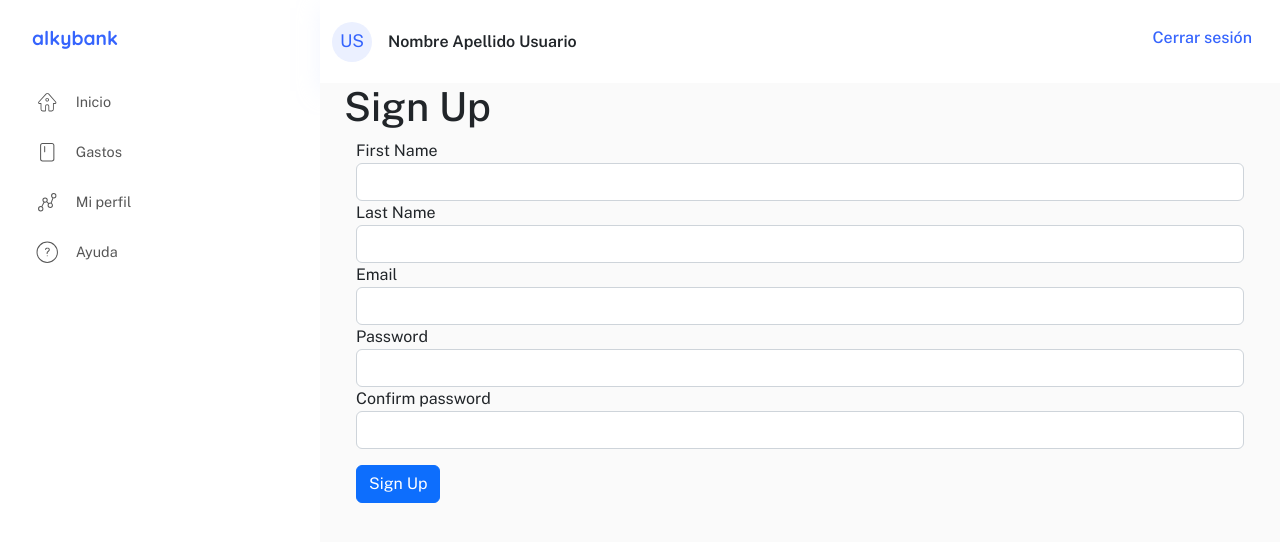
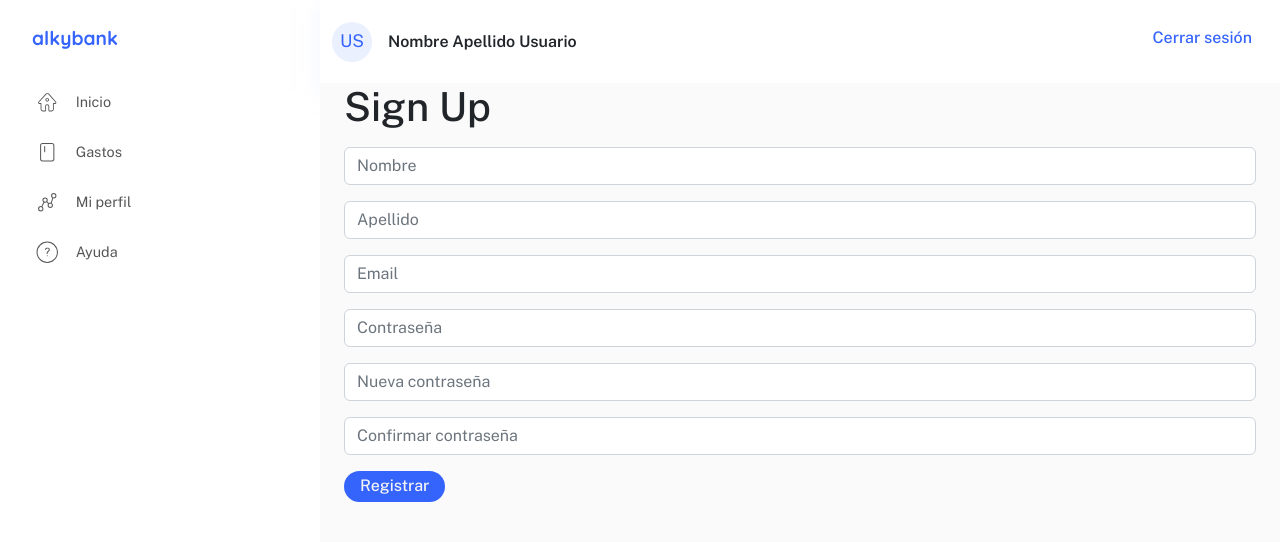
Before and after one commit to ThiagoLopezA/Skill-Up-JS-Front-02, a React app: page /signup in a window 1280 px wide. Shown: the top 542 px of the page. Built offline with nearby package versions, Linux system fonts and the light colour scheme; the HTML template or start-up script is replaced by a standard one.

Commit message:
refactor(forms): user form refactored (#20)

```diff
--- a/package.json
+++ b/package.json
@@ -24,8 +24,8 @@
     "react-loader-spinner": "^5.3.4",
     "react-redux": "^8.0.5",
     "react-router-dom": "^6.4.4",
-    "sweetalert2": "^11.6.15",
     "redux-logger": "^3.0.6",
+    "sweetalert2": "^11.4.8",
     "sweetalert2-react-content": "^5.0.7",
     "yup": "^0.32.11"
   },
--- a/src/Components/Forms/UserForm/UserForm.jsx
+++ b/src/Components/Forms/UserForm/UserForm.jsx
@@ -1,119 +1,62 @@
 import React from "react";
-import { Formik, Form, Field, ErrorMessage } from "formik";
+import { useFormik } from "formik";
+import InputField from "../../InputField/InputField";
+import Button from "../../Button/Button";
 
-export default function UserForm({ initialValues, validationSchema, action }) {
+export default function UserForm({
+  initialValues,
+  validationSchema,
+  onSubmit,
+  action,
+}) {
+  const formik = useFormik({
+    initialValues,
+    validationSchema,
+    onSubmit,
+  });
+  const isRegister = action === "register" ? "password" : "currentPassword";
+  const isRegisterPlaceholder =
+    action === "register" ? "Contraseña" : "Contraseña actual";
+  const isConfirm =
+    action === "register" ? "confirmPassword" : "confirmNewPassword";
+  const isConfirmPlaceholder =
+    action === "register"
+      ? "Confirmar contraseña"
+      : "Confirmar nueva contraseña";
+
   return (
-    <div className="container">
-      <Formik
-        initialValues={initialValues}
-        validationSchema={validationSchema}
-        onSubmit={(values, { setSubmitting }) => {
-            setTimeout(() => {
-              alert(JSON.stringify(values, null, 2));
-              setSubmitting(false);
-            }, 400);
-          }}
-      >
-        {({ isSubmitting }) => (
-          <Form>
-            <div className="form-group">
-              <label htmlFor="firstName">First Name</label>
-              <Field type="text" name="firstName" className="form-control" />
-              <ErrorMessage
-                name="firstName"
-                component="div"
-                className="alert alert-danger"
-              />
-            </div>
-            <div className="form-group">
-              <label htmlFor="lastName">Last Name</label>
-              <Field type="text" name="lastName" className="form-control" />
-              <ErrorMessage
-                name="lastName"
-                component="div"
-                className="alert alert-danger"
-              />
-            </div>
-            <div className="form-group">
-              <label htmlFor="email">Email</label>
-              <Field type="email" name="email" className="form-control" />
-              <ErrorMessage
-                name="email"
-                component="div"
-                className="alert alert-danger"
-              />
-            </div>
-            <div className="form-group">
-              <label
-                htmlFor={action === "register" ? "password" : "currentPassword"}
-              >
-                {action === "register" ? "Password" : "Current password"}
-              </label>
-              <Field
-                type="password"
-                name={action === "register" ? "password" : "currentPassword"}
-                className="form-control"
-              />
-              <ErrorMessage
-                name={action === "register" ? "password" : "currentPassword"}
-                component="div"
-                className="alert alert-danger"
-              />
-            </div>
-            <div className="form-group" style={{display: action==="register" ? 'none' : 'block' }}>
-              <label htmlFor="newPassword">New Password</label>
-              <Field
-                type="password"
-                name="newPassword"
-                className="form-control"
-              />
-              <ErrorMessage
-                name="newPassword"
-                component="div"
-                className="alert alert-danger"
-              />
-            </div>
-            <div className="form-group">
-              <label
-                htmlFor={
-                  action === "register"
-                    ? "confirmPassword"
-                    : "confirmNewPassword"
-                }
-              >
-                {action === "register"
-                  ? "Confirm password"
-                  : "Confirm new password"}
-              </label>
-              <Field
-                type="password"
-                name={
-                  action === "register"
-                    ? "confirmPassword"
-                    : "confirmNewPassword"
-                }
-                className="form-control"
-              />
-              <ErrorMessage
-                name={
-                  action === "register"
-                    ? "confirmPassword"
-                    : "confirmNewPassword"
-                }
-                component="div"
-                className="alert alert-danger"
-              />
-            </div>
-            <button
-              type="submit"
-              className="btn btn-primary mt-3"
-              disabled={isSubmitting}
-            >
-              {action === "register" ? "Sign Up" : "Send"}
-            </button>
-          </Form>
-        )}
-      </Formik>
-    </div>
+    <form onSubmit={formik.handleSubmit}>
+      <InputField name="firstName" placeholder="Nombre" formik={formik} />
+      <InputField name="lastName" placeholder="Apellido" formik={formik} />
+      <InputField
+        name="email"
+        type="email"
+        placeholder="Email"
+        formik={formik}
+      />
+      <InputField
+        name={isRegister}
+        type="password"
+        placeholder={isRegisterPlaceholder}
+        formik={formik}
+      />
+      {action === "register" && (
+        <InputField
+          name="newPassword"
+          type="password"
+          placeholder="Nueva contraseña"
+          formik={formik}
+        />
+      )}
+      <InputField
+        name={isConfirm}
+        type="password"
+        placeholder={isConfirmPlaceholder}
+        formik={formik}
+      />
+      <Button type="submit" variant="primary">
+        {action === "register" ? "Registrar" : "Enviar"}
+      </Button>
+    </form>
   );
 }
--- a/src/Components/InputField/InputField.jsx
+++ b/src/Components/InputField/InputField.jsx
@@ -1,7 +1,12 @@
 import React from "react";
 import styles from "./InputField.module.css";
 
-export default function InputField({ formik, name, placeholder, type }) {
+export default function InputField({
+  formik,
+  name,
+  placeholder,
+  type = "text",
+}) {
   return (
     <>
       <input
```
Also changed, not shown: src/Components/Forms/UserForm/EditUserForm.jsx (+18 -16 lines), 1 other file (tests, documents, lock files or other folders).
